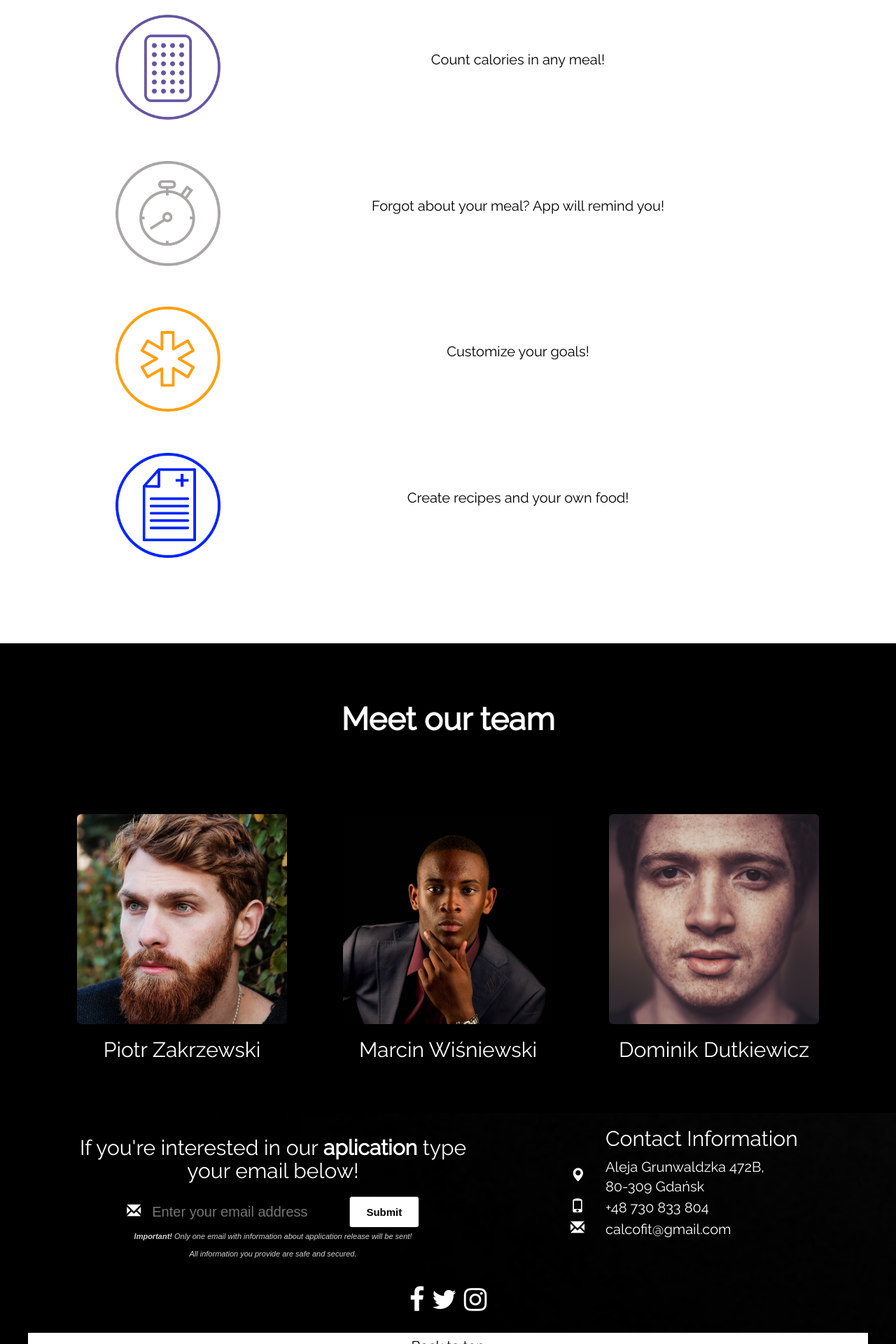
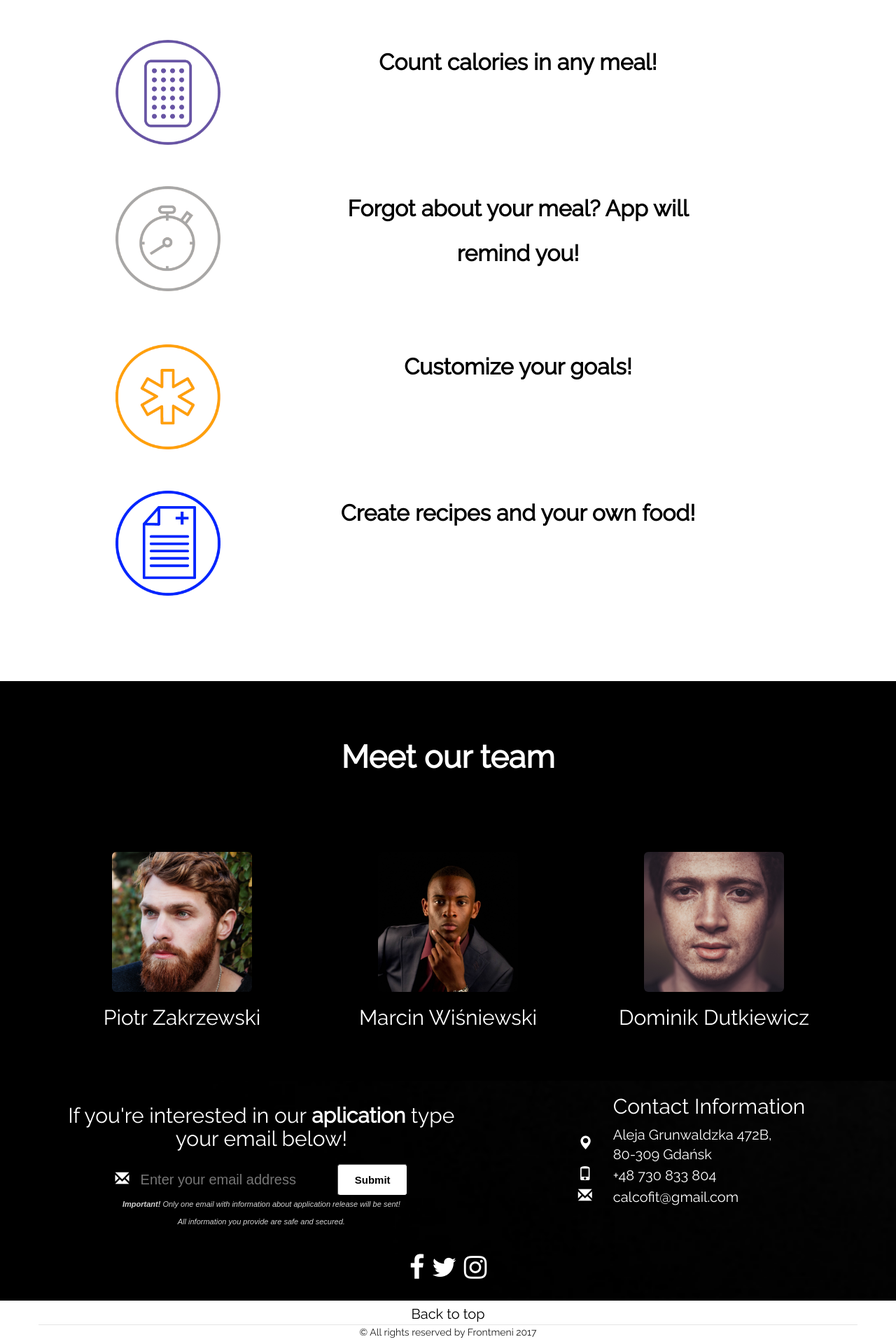
Before and after one commit to zakrza59/jfdd8-frontmeni, a PHP site: page / in a window 1280 px wide. Shown: the part 1960-3880 px from the top of the page at 70% size. Run offline with PHP 8.4, Linux system fonts and the light colour scheme.

Commit message:
Fixed sizes of members photos, added padding-bottom to features and changed font size

```diff
--- a/css/main.css
+++ b/css/main.css
@@ -15,7 +15,6 @@ body{
     background-color: #ffffff;
     border:0;
     padding:10px 0;
-    max-width: 1200px;
     margin:0 auto;
 }
 .navbar {
@@ -132,7 +131,6 @@ footer{
 
 .form {
     margin: 0 auto;
-    max-width: 1200px;
 }
 
 .form>div, .form>aside {
@@ -152,6 +150,10 @@ footer{
     padding: 0;
     margin: 0 0 20px;
     display: inline-block;
+}
+
+.contact-section {
+    padding: 0;
 }
 
 .contact-info h4 {
@@ -257,17 +259,19 @@ max-width: 1200px;
 }
 
 .product-details-height div:last-child {
-    white-space: nowrap;
+    line-height: 2;
 }
 
 @media (max-width: 1288px) {
     .product-details-height div:last-child {
-        font-size: 20px;
+        font-size: 32px;
+        font-weight: bold;
     }
 }
 
 .product-details-height div:last-child {
     text-align: center;
+    padding-bottom: 40px;
 }
 
 
--- a/index.html
+++ b/index.html
@@ -138,22 +138,22 @@
                 <h2><strong>Meet our team</strong></h2>
             </div>
             <div class="col-xs-12 col-md-4 centruj">
-                <figure class="members-photos"><img src="faces/1.jpeg" class="img-rounded" alt="Piotr Zakrzewski" width="300"
-                             height="300">
+                <figure class="members-photos"><img src="faces/1.jpeg" class="img-rounded" alt="Piotr Zakrzewski" width="200"
+                             height="200">
                 </figure>
                 <h3 class="centruj">Piotr Zakrzewski</h3>
 
             </div>
             <div class="col-xs-12 col-md-4 centruj">
-                <figure class="members-photos"><img src="faces/2.jpeg" class="img-rounded" alt="Marcin Wiśniewski" width="300"
-                             height="300">
+                <figure class="members-photos"><img src="faces/2.jpeg" class="img-rounded" alt="Marcin Wiśniewski" width="200"
+                             height="200">
                 </figure>
                 <h3 class="centruj">Marcin Wiśniewski</h3>
 
             </div>
             <div class="col-xs-12 col-md-4 centruj">
-                <figure class="members-photos"><img src="faces/4.jpeg" class="img-rounded" alt="Dominik Dutkiewicz" width="300"
-                             height="300">
+                <figure class="members-photos"><img src="faces/4.jpeg" class="img-rounded" alt="Dominik Dutkiewicz" width="200"
+                             height="200">
                 </figure>
                 <h3 class="centruj">Dominik Dutkiewicz</h3>
 
@@ -161,7 +161,7 @@
         </div>
     </div>
     <!--SEKCJA KONTAKTOWA-->
-    <div class="container-fluid">
+    <div class="container-fluid contact-section">
         <section id="form" class="form row">
             <div class="left-container col-xs-12 col-md-7">
                 <div>
```
